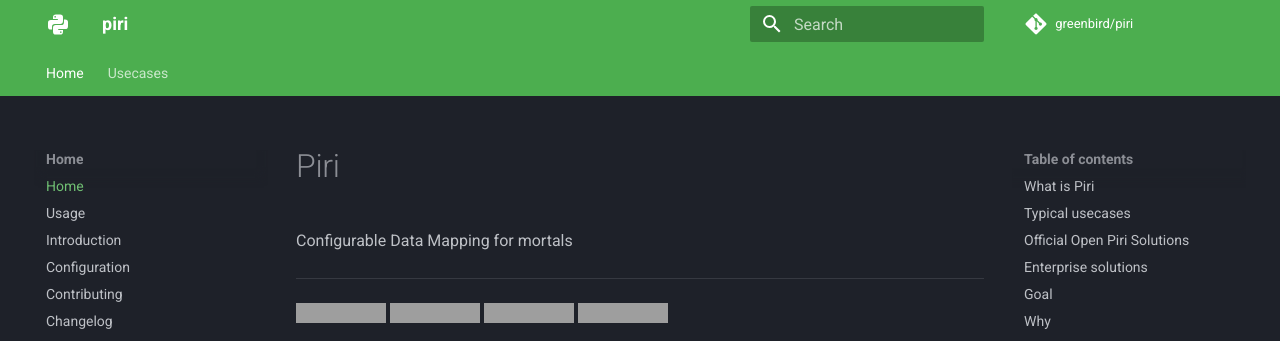
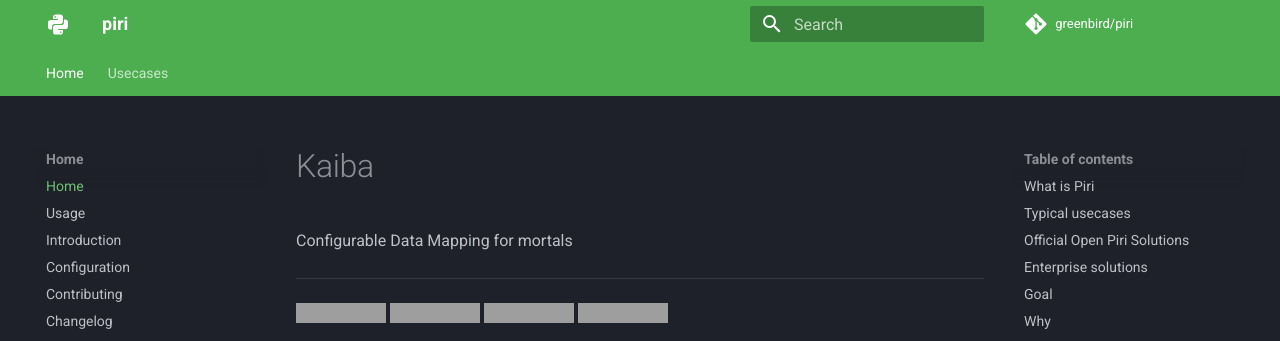
Before and after one commit to kaiba-tech/kaiba, an MkDocs documentation site: the page built from docs/index.md, in a window 1280 px wide and 900 px high. Shown: the top 341 px of the window. Built offline with MkDocs 1.6.1 and Material for MkDocs 9.7.7, drawn with Linux system fonts in a browser that asks for light colours; comment, search, counter and statistics services are not loaded; grey boxes are pictures that could not be loaded.

Commit message:
renaming

```diff
--- a/docs/index.md
+++ b/docs/index.md
@@ -1,4 +1,4 @@
-# Piri
+# Kaiba
 Configurable Data Mapping for mortals
 ___
 ![test](https://github.com/greenbird/piri/workflows/test/badge.svg)
```
Also changed, not shown: 1 other file.
